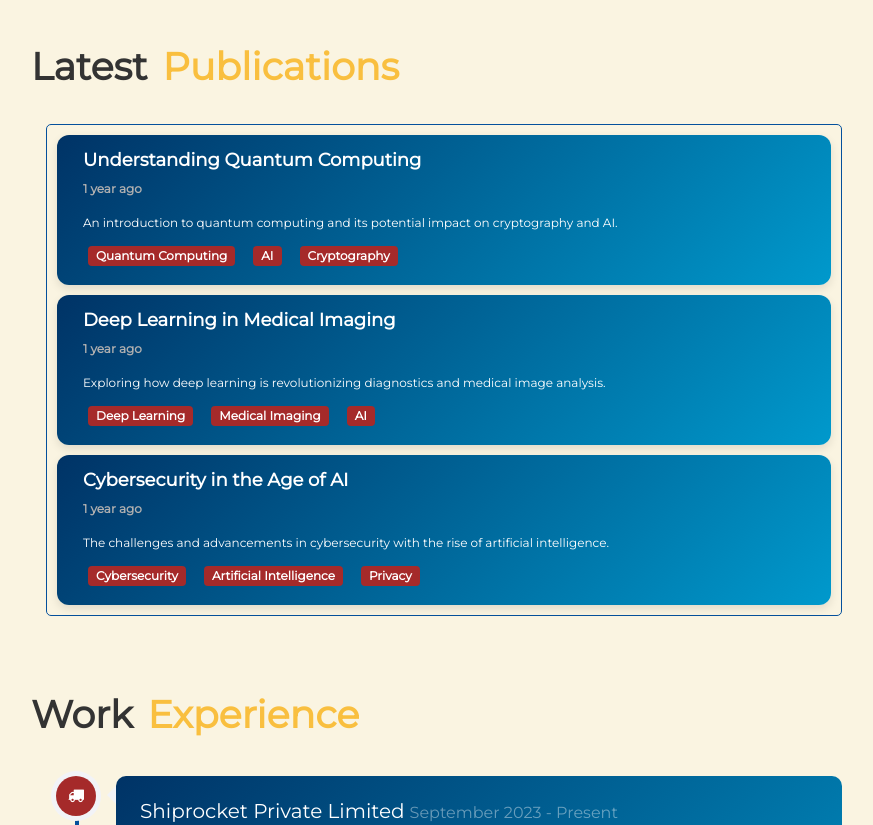
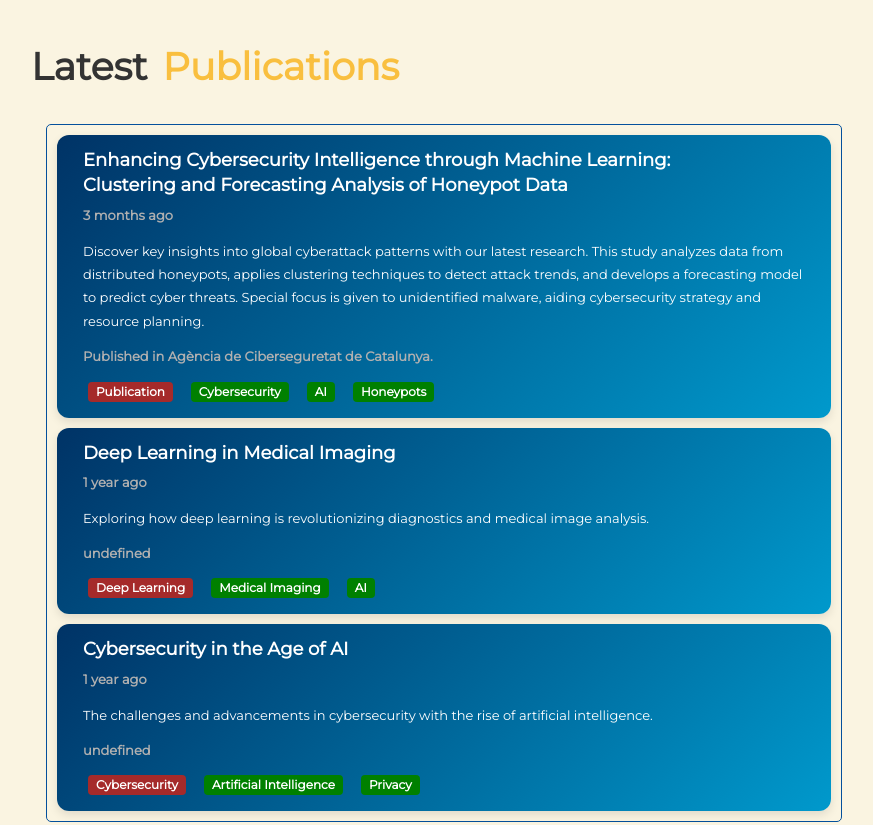
Before and after one commit to davidrosado4/cv-web, a plain HTML site: page index.html in a window 1280 px wide. Shown: the part 820-1645 px from the top of the page, without its empty margins (366-1239 px from the left). Drawn offline with nearby package versions, Linux system fonts and the light colour scheme; no server answers.

Commit message:
font style and link pdf download done

```diff
--- a/css/style.css
+++ b/css/style.css
@@ -2116,6 +2116,21 @@ span {
     vertical-align: middle;
     white-space: nowrap;
     text-align: center;
+    background-color: green !important;
+    border-radius: 10px;
+}
+
+.badgeinit {
+    display: inline-block;
+    min-width: 10px;
+    padding: 3px 7px;
+    font-size: 12px;
+    color: #ffffff !important;
+	font-weight: bold !important;
+    line-height: 1;
+    vertical-align: middle;
+    white-space: nowrap;
+    text-align: center;
     background-color: brown !important;
     border-radius: 10px;
 }
--- a/index.js
+++ b/index.js
@@ -143,7 +143,7 @@ function populateBlogs(items, id) {
       const pubDateEle = document.createElement("p");
       pubDateEle.className = "publish-date";
       pubDateEle.innerHTML = getBlogDate(items[i].pubDate);
-      pubDateEle.style = "margin: 0 0 12px; font-size: 12px; color: #B0B0B0;";
+      pubDateEle.style = "margin: 0 0 12px; font-size: 13px; color: #B0B0B0; font-weight: bold;";
       blogLink.appendChild(pubDateEle);
 
       // Blog Description
@@ -152,16 +152,30 @@ function populateBlogs(items, id) {
       const html = items[i].abstract;
       const [, doc] = /<p>(.*?)<\/p>/g.exec(html) || [];
       blogDescription.innerHTML = doc;
-      blogDescription.style = "margin: 0 0 12px; font-size: 12px; color: white;";
+      blogDescription.style = "margin: 0 0 12px; font-size: 13px; color: white;";
       blogLink.appendChild(blogDescription);
+
+      // Magazine
+      const magazine = document.createElement("p");
+      magazine.className = "publish-date";
+      magazine.innerHTML = items[i].magazine;
+      magazine.style = "margin: 0 0 12px; font-size: 13px; color: #B0B0B0; font-weight: bold;";
+      blogLink.appendChild(magazine);
 
       // Categories (Tags)
       const categoriesDiv = document.createElement("div");
-      categoriesDiv.style = "display: flex; gap: 8px; margin-top: 12px;";
+      categoriesDiv.style = "display: flex; gap: 8px; margin-top: 13px;";
 
-      for (const category of items[i].keywords) {
+      for (const [index, category] of items[i].keywords.entries()) {
         const badge = document.createElement("span");
-          badge.className = "badge";
+
+        // Check if it's the first badge
+        if (index === 0) {
+            badge.classList.add("badgeinit"); // Add the special class for the first badge
+        } else {
+            badge.classList.add("badge"); // Add the regular badge class for others
+        }
+
         badge.innerHTML = category;
         badge.style = `
             font-size: 12px;
@@ -170,6 +184,7 @@ function populateBlogs(items, id) {
             color: white;
             border-radius: 4px;
         `;
+
         categoriesDiv.appendChild(badge);
     }
 
--- a/js/profile-card.js
+++ b/js/profile-card.js
@@ -73,23 +73,23 @@ window.addEventListener("DOMContentLoaded", async function () {
                 <img style="width: 60px; height: 60px; border-radius: 50%; " src="${avatar_url}" alt="Profile image"></img>
                 <div style="flex-grow: 1;">
                     <h3 style="margin: 0; font-size: 18px; color: white; font-weight: bold;">${name}</h3>
-                    <p style="margin: 4px 0 0; font-size: 12px; color: #B0B0B0;">
+                    <p style="margin: 4px 0 0; font-size: 12px; color: #B0B0B0; font-weight: bold;">
                         @${html_url.replace("https://", "")}
                     </p>
                 </div>
             </div>
             <div style="margin-top: 16px; display: flex; justify-content: space-between; text-align: center;">
                 <div>
-                    <p style="font-size: 12px; color: #B0B0B0; margin: 0;">REPOSITORIES</p>
-                    <p style="font-size: 20px; font-weight: bold; color: white;">${public_repos}</p>
+                    <p style="font-size: 12px; color: #B0B0B0; margin: 0; font-weight: bold;">REPOSITORIES</p>
+                    <p style="font-size: 20px; font-weight: bold; color: white; font-weight: bold;">${public_repos}</p>
                 </div>
                 <div>
-                    <p style="font-size: 12px; color: #B0B0B0; margin: 0;">FOLLOWERS</p>
-                    <p style="font-size: 20px; font-weight: bold; color: white;">${followers}</p>
+                    <p style="font-size: 12px; color: #B0B0B0; margin: 0; font-weight: bold;">FOLLOWERS</p>
+                    <p style="font-size: 20px; font-weight: bold; color: white; font-weight: bold;">${followers}</p>
                 </div>
                 <div>
-                    <p style="font-size: 12px; color: #B0B0B0; margin: 0;">FOLLOWING</p>
-                    <p style="font-size: 20px; font-weight: bold; color: white;">${following}</p>
+                    <p style="font-size: 12px; color: #B0B0B0; margin: 0; font-weight: bold;">FOLLOWING</p>
+                    <p style="font-size: 20px; font-weight: bold; color: white; font-weight: bold;">${following}</p>
                 </div>
             </div>
         </a>
--- a/user-data/data.js
+++ b/user-data/data.js
@@ -8,11 +8,12 @@ export const bio = [
 
 export const publications_talks = [
   {
-    title: "Understanding Quantum Computing",
-    pubDate: "2023-10-15",
-    pdflink: "https://raw.githubusercontent.com/your-username/your-repo/main/assets/pdfs/quantum-computing.pdf",
-    abstract: "<p>An introduction to quantum computing and its potential impact on cryptography and AI.</p>",
-    keywords: ["Quantum Computing", "AI", "Cryptography"],
+    title: "Enhancing Cybersecurity Intelligence through Machine Learning:<br><span style='display:block; margin-top: 6px;'></span> Clustering and Forecasting Analysis of Honeypot Data",
+    pubDate: "2024-11-13",
+    pdflink: "https://github.com/davidrosado4/cv-web/blob/main/publications/honeypots_cyber_AI.pdf?raw=true",
+    abstract: "<p>Discover key insights into global cyberattack patterns with our latest research. This study analyzes data from distributed honeypots, applies clustering techniques to detect attack trends, and develops a forecasting model to predict cyber threats. Special focus is given to unidentified malware, aiding cybersecurity strategy and resource planning.</p>",
+    keywords: ["Publication", "Cybersecurity", "AI", "Honeypots"],
+    magazine: "Published in Agència de Ciberseguretat de Catalunya."
   },
   {
     title: "Deep Learning in Medical Imaging",
```
Lines whose indentation alone changed are shown as unchanged.
